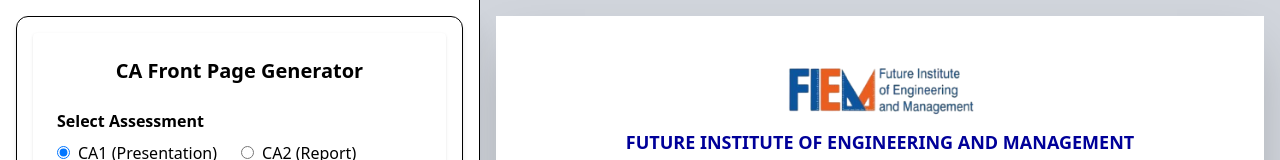
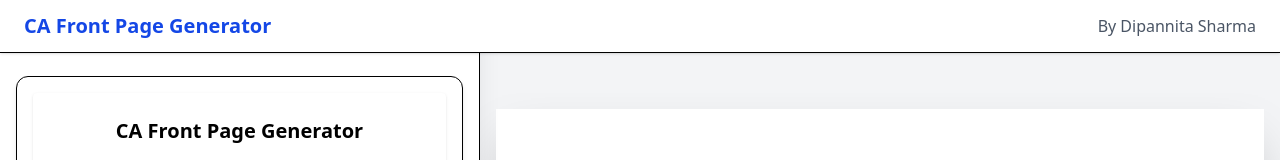
Before and after one commit to dipannitasharma/front-page-generator, a React (Vite) app: page / in a window 1280 px wide. Shown: the top 160 px of the page. Built offline with nearby package versions, Linux system fonts and the light colour scheme.

Commit message:
feat: Add Header component for improved layout and branding

```diff
--- a/src/App.jsx
+++ b/src/App.jsx
@@ -9,6 +9,7 @@
 import PresentationPDF from "./components/pdfs/PresentationPDF";
 
 import generatePPTX from "./components/ppts/generatePPTX";
+import Header from "./components/Header";
 
 const App = () => {
   const [formData, setFormData] = useState({
@@ -27,9 +28,10 @@
 
   return (
     <div className="bg-gray-100 min-h-screen">
+      <Header />
 
       {/* MAIN WRAPPER */}
-      <div className="flex flex-col lg:flex-row min-h-screen">
+      <div className="flex flex-col lg:flex-row min-h-screen mt-10">
 
 
         {/* ================= LEFT PANEL ================= */}
@@ -47,7 +49,7 @@
         >
 
           {/* FORM */}
-          <div className="flex-1 overflow-y-auto p-4">
+          <div className="flex-1 overflow-y-auto p-4 mt-15">
 
             <div className="bg-white rounded-xl shadow-md border p-4">
 
@@ -109,7 +111,7 @@
           className="
             flex-1
             lg:ml-120
-            bg-gray-300
+
             flex
             justify-center
             items-start
--- /dev/null
+++ b/src/components/Header.jsx
@@ -0,0 +1,45 @@
+import React from "react";
+
+const Header = () => {
+  return (
+    <header
+      className="
+        w-full
+        bg-white
+        border-b
+        shadow-sm
+        px-4 sm:px-6
+        py-3
+        flex
+        items-center
+        justify-between
+        sticky
+        top-0
+        z-30
+      "
+    >
+      {/* LEFT: APP NAME */}
+      <h1 className="text-lg sm:text-xl font-bold text-blue-700">
+        CA Front Page Generator
+      </h1>
+
+      {/* RIGHT: GITHUB */}
+      <a
+        href="https://github.com/dipannitasharma"
+        target="_blank"
+        rel="noopener noreferrer"
+        className="
+          text-sm sm:text-base
+          text-gray-600
+          hover:text-blue-600
+          font-medium
+          transition
+        "
+      >
+        By Dipannita Sharma
+      </a>
+    </header>
+  );
+};
+
+export default Header;
```
